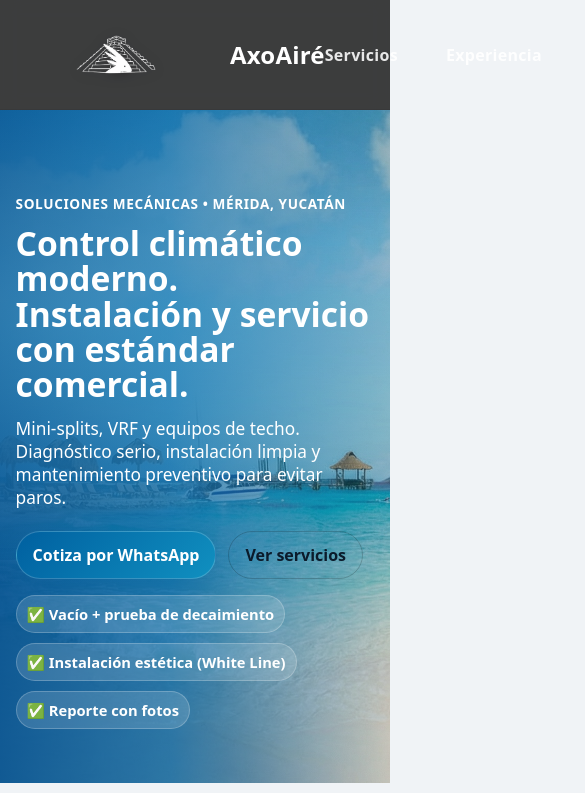
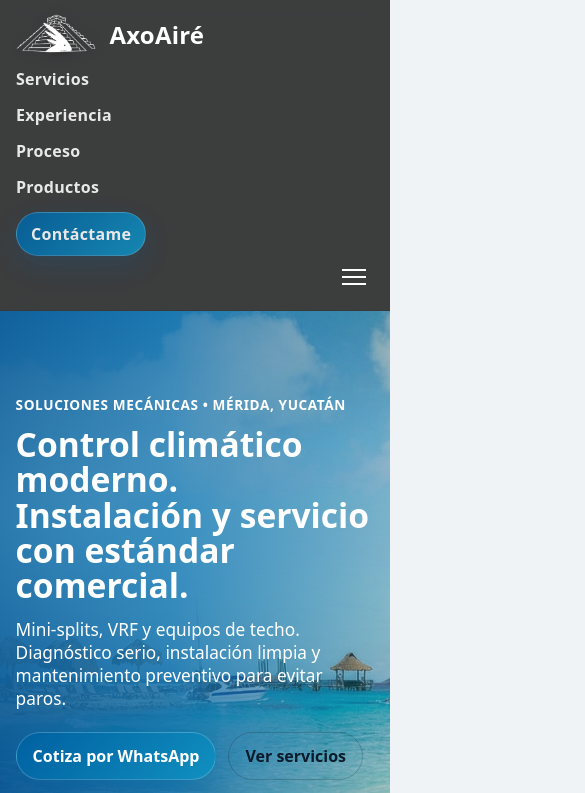
Before and after one commit to DaveLestat/axoaire-site, a plain HTML site: page index.html in a window 390 px wide. Both pictures are taken after a click on the button "Abrir menú". Shown: the top 793 px of the page, 585 px wide, since content can reach past the window. Drawn offline with Linux system fonts and the light colour scheme.

Commit message:
Final work on the Mobile view

```diff
--- a/script.js
+++ b/script.js
@@ -39,14 +39,29 @@ ${msg || "(sin mensaje)"}
 });
 
 
-// mobile menu (simple)
+
+// mobile menu (class toggle - no inline styles)
 const hamburger = document.querySelector(".hamburger");
-const nav = document.querySelector(".nav");
+const topbar = document.querySelector(".topbar");
 
 hamburger?.addEventListener("click", () => {
   const expanded = hamburger.getAttribute("aria-expanded") === "true";
   hamburger.setAttribute("aria-expanded", String(!expanded));
+  topbar?.classList.toggle("is-open");
+});
 
-  // super simple toggle: show/hide
-  if (nav) nav.style.display = expanded ? "none" : "flex";
+// safety: when going back to desktop, reset menu state
+window.addEventListener("resize", () => {
+  if (window.innerWidth > 920) {
+    topbar?.classList.remove("is-open");
+    hamburger?.setAttribute("aria-expanded", "false");
+  }
 });
+
+
+// document.querySelectorAll(".nav a").forEach(link => {
+//   link.addEventListener("click", () => {
+//     topbar?.classList.remove("is-open");
+//     hamburger?.setAttribute("aria-expanded", "false");
+//   });
+// });
--- a/styles.css
+++ b/styles.css
@@ -25,6 +25,8 @@ body{
 .topbar{
   position:sticky; top:0; z-index:50;
   display:flex; align-items:center; justify-content:space-between;
+  flex-wrap:wrap;
+  height:auto;
   padding:12px 16px;
   height: 110px;
   background:rgba(16, 16, 16, 0.800);
@@ -33,7 +35,7 @@ body{
 }
 
 .brand{display:flex; gap:14px; align-items:center; text-decoration:none; color:inherit}
-.brand__logo{filter: drop-shadow(0 2px 6px rgba(0,0,0,0.25)); width:200px; height:200px; object-fit:contain}
+.brand__logo{filter: drop-shadow(0 2px 6px rgba(0,0,0,0.25)); width:auto; height:72px; object-fit:contain}
 .brand__name{font-size: 1.5rem;font-weight:800; letter-spacing:.2px; color:#ffffff}
 
 .nav{display:flex; gap:48px; align-items:center}
@@ -368,15 +370,12 @@ select:focus{
   .productcard--reverse{
     grid-template-columns: 1fr;
   }
-
   .productcard--reverse .productcard__media{
     order: 0;
   }
-
   .productcard__body{
     padding: 16px;
   }
-
   .productcard__media img{
     min-height: 220px;
   }
@@ -390,8 +389,8 @@ select:focus{
   .experience-media img {
     margin-top: 16px;
   }
-  .brand__logo {
-    height: 44px;
+  .brand__logo{
+    height: 44px; width: auto;
   }
   .nav a {
     font-size: 1rem;
@@ -399,6 +398,44 @@ select:focus{
   .services{grid-template-columns:1fr}
   .split{grid-template-columns:1fr}
   .contact{grid-template-columns:1fr}
-  .nav{display:none}
-  .hamburger{display:block}
+
+  .topbar{
+    height: auto;
+    flex-wrap: wrap;
+    align-items: center;
+  }
+  .topbar.is-open .nav{
+    display: flex;          /* open */
+  }
+  .topbar{ height:auto; flex-wrap:wrap; }
+
+.nav{
+  display:none;
+  width:100%;
+  flex-direction:column;
+  align-items:flex-start;
+  gap:14px;
+  margin-top:12px;
 }
+
+.topbar.is-open .nav{ display:flex; }
+
+  /* Optional: make hamburger visible + tappable but not overlap text */
+  .hamburger{
+    display: block;
+    margin-left: auto;
+  }
+
+  /* Optional: hamburger lines are currently dark on dark bg */
+  .hamburger span{
+    background: #fff;
+  }
+}
+
+/* mobile-desktop reset */
+@media (min-width: 921px){
+  .topbar{ flex-wrap: nowrap; height: 110px; }
+  .nav{ display: flex !important; }
+  .hamburger{ display: none !important; }
+  .topbar.is-open .nav{ display: flex !important; }
+}
```
